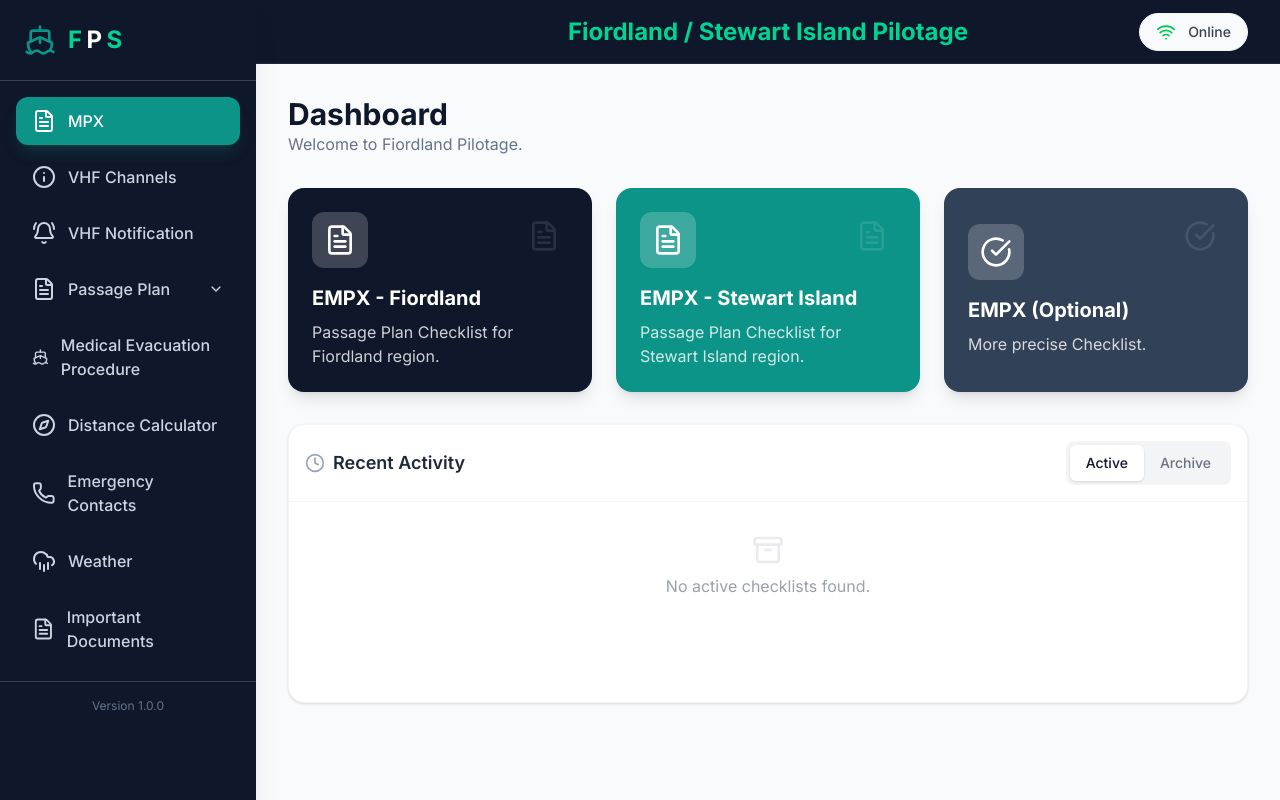
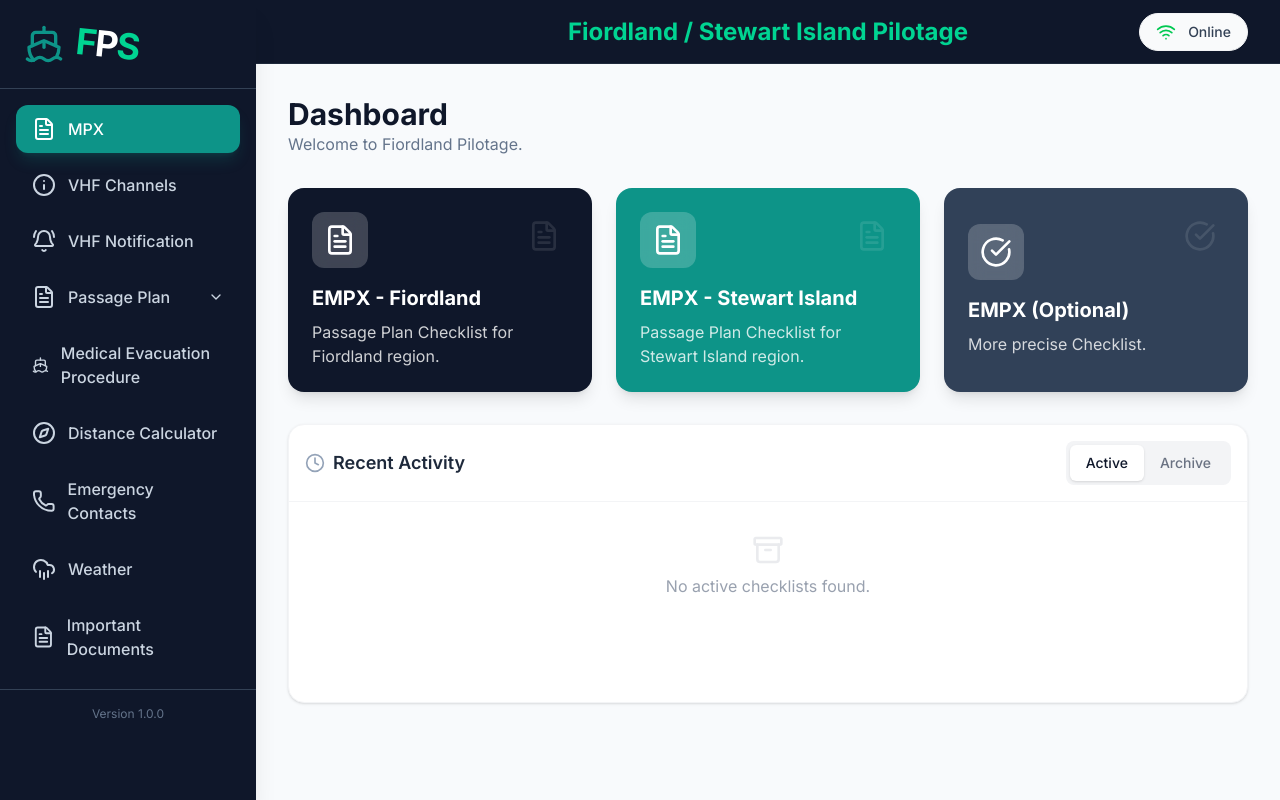
Before and after one commit to premraj81/fiordland-pilotage, a React (Vite) app: page / in a window 1280 px wide. Built offline with nearby package versions, Linux system fonts and the light colour scheme.

Commit message:
Update FPS Logo: Larger, Tighter, Tilted

```diff
--- a/src/components/Layout.tsx
+++ b/src/components/Layout.tsx
@@ -46,8 +46,8 @@ export default function Layout() {
             )}>
                 <div className="p-6 border-b border-fiordland-700 flex items-center justify-between">
                     <div className="flex items-center gap-3">
-                        <Ship className="w-8 h-8 text-brand-teal" />
-                        <h1 className="text-2xl font-bold tracking-widest flex gap-0.5">
+                        <Ship className="w-10 h-10 text-brand-teal" />
+                        <h1 className="text-4xl font-bold tracking-tighter flex gap-0 transform rotate-6 origin-center">
                             <span className="text-emerald-400">F</span>
                             <span className="text-white">P</span>
                             <span className="text-emerald-400">S</span>
```
